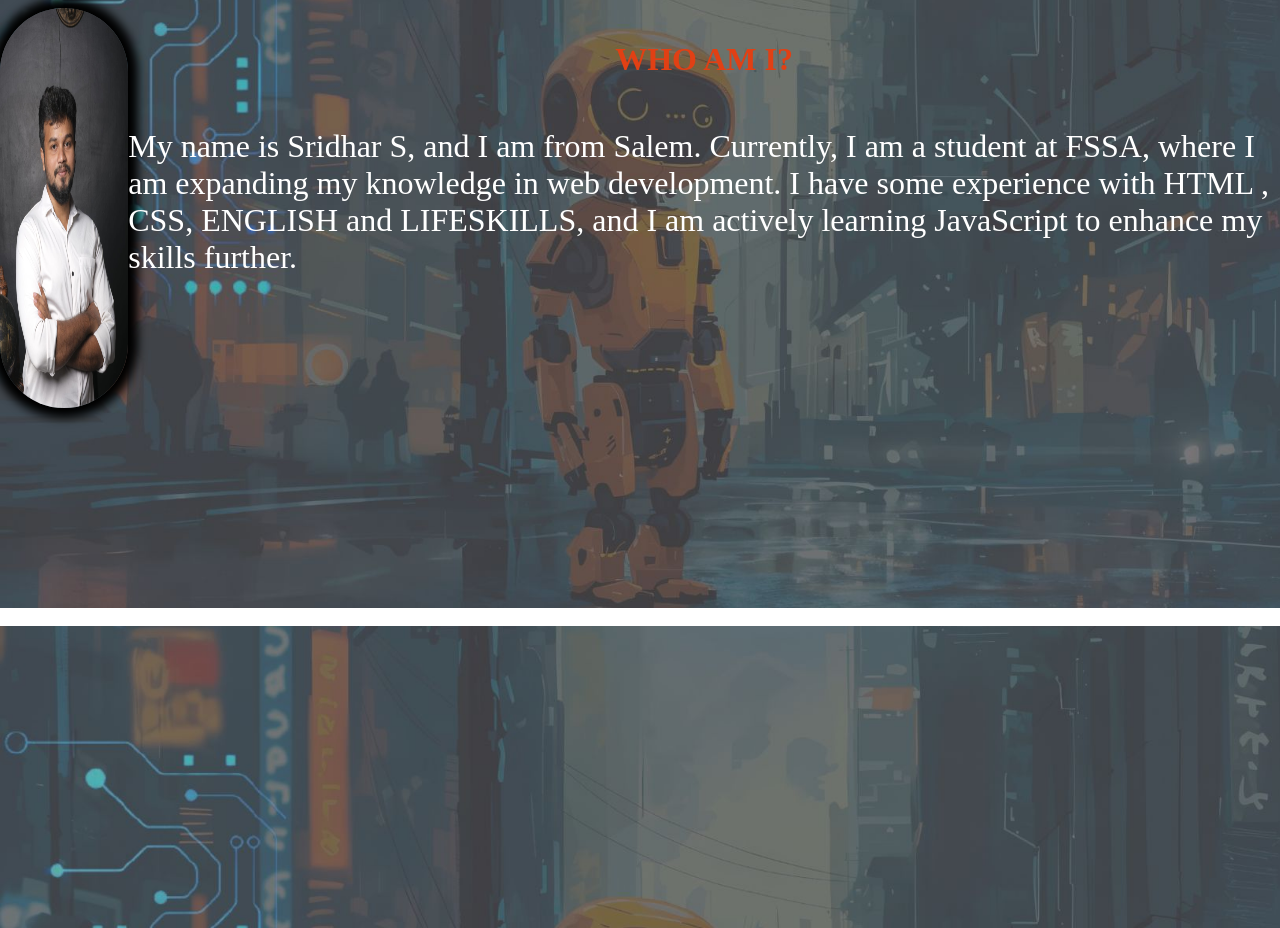
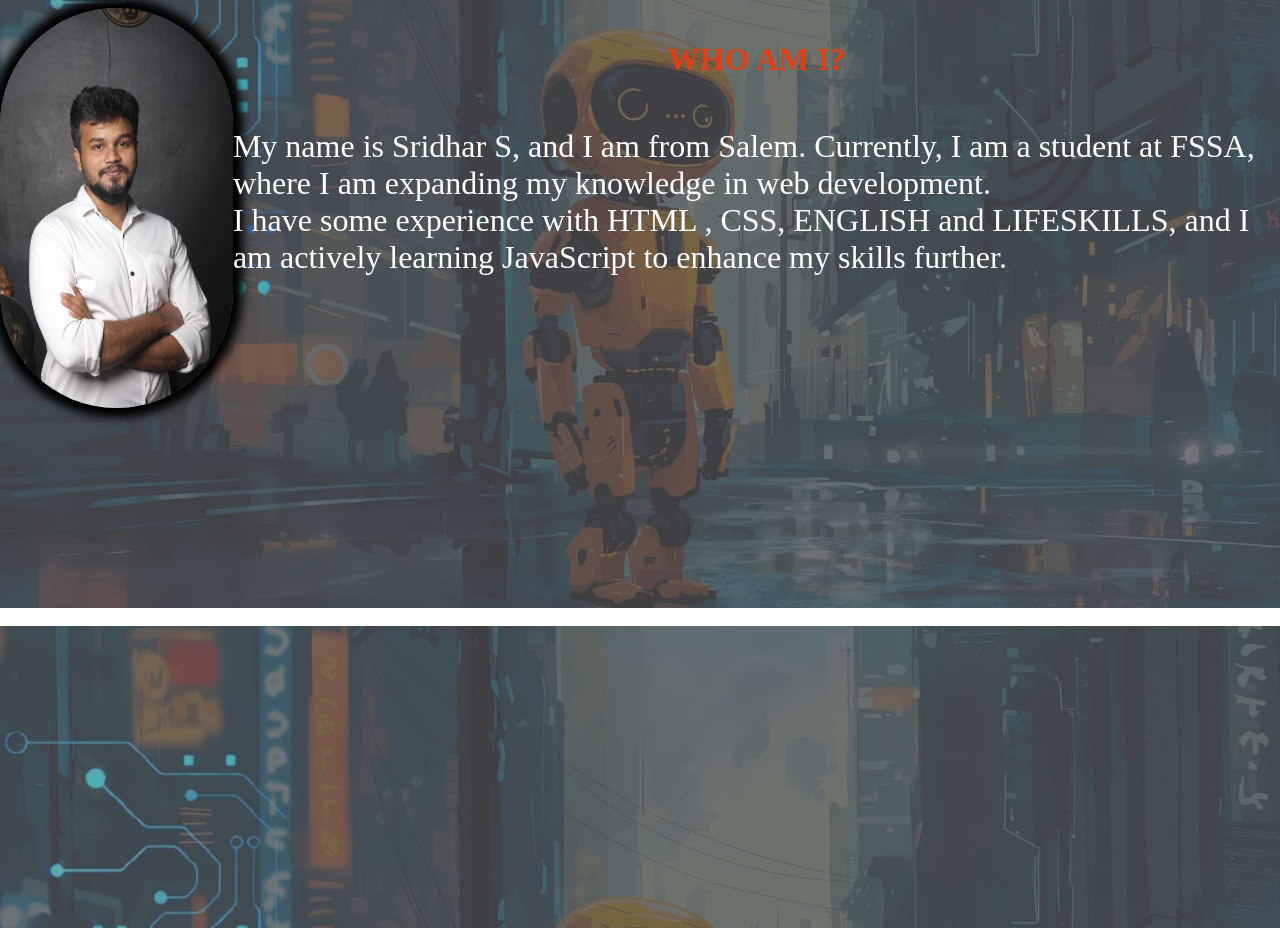
Before and after one commit to Sridhar3-Jerry/Sridhar3-Jerry.github.io, a plain HTML site: page index.html in a window 1280 px wide. Shown: the part 1060-1988 px from the top of the page. Drawn offline with Linux system fonts and the light colour scheme.

Commit message:
about change1

```diff
--- a/index.html
+++ b/index.html
@@ -39,7 +39,9 @@
                 <img src="./assets/me.jpg" alt="" class="about_me">
                 <div class="about_paragraph">
                     <h1>WHO AM I?</h1>
-                    <p>My name is Sridhar S, and I am from Salem. Currently, I am a student at FSSA, where I am expanding my knowledge in web development. I have some experience with HTML , CSS, ENGLISH and LIFESKILLS, and I am actively learning JavaScript to enhance my skills further.</p>
+                    <p>My name is Sridhar S, and I am from Salem. Currently, I am a student at FSSA,</p>
+                    <p> where I am expanding my knowledge in web development.</p>
+                    <p> I have some experience with HTML , CSS, ENGLISH and LIFESKILLS, and I am actively learning JavaScript to enhance my skills further.</p>
                 </div>
         </main>
     </div>
```
